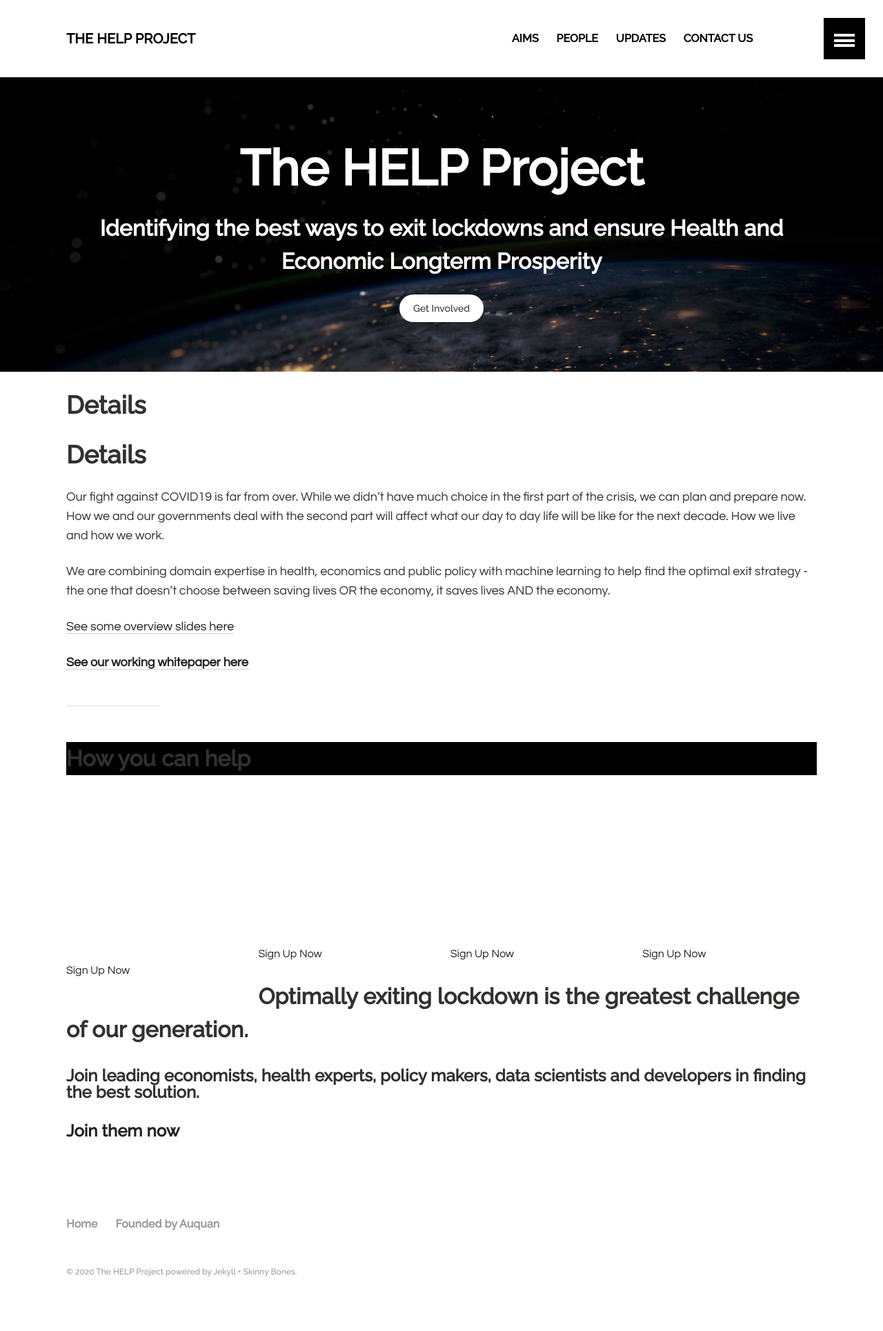
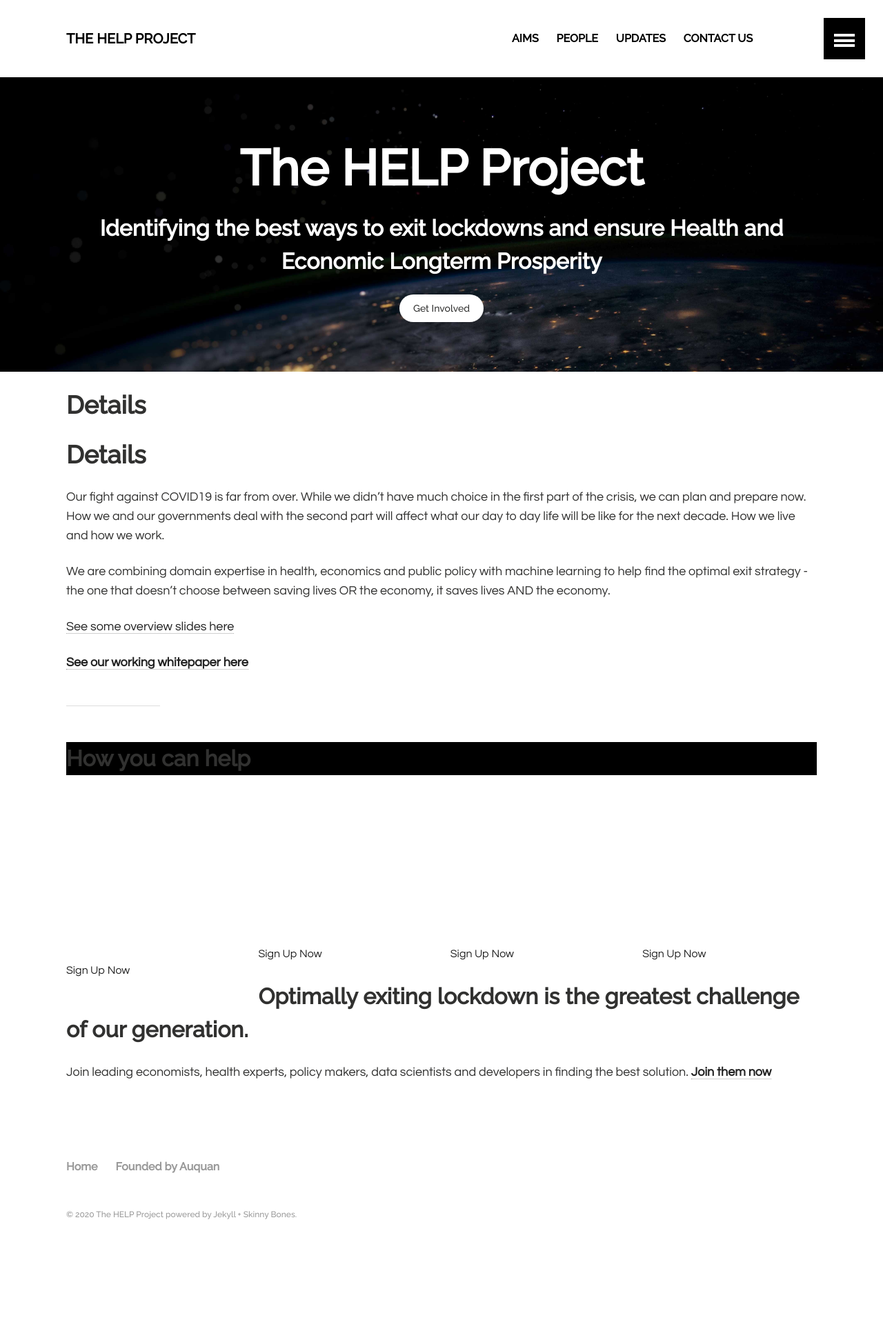
Before and after one commit to Auquan/help_project, a Jekyll site: the page built from index.md, in a window 1280 px wide. Shown: the whole page at 69% size. Built offline with Jekyll 4.4.1, drawn with Linux system fonts in a browser that asks for light colours; our own code applies the rules of GitHub Pages for plain Markdown files; after the commit the page ends 1846 px from its top, so only the background shows below that.

```diff
--- a/index.md
+++ b/index.md
@@ -48,8 +48,8 @@ We are combining domain expertise in health, economics and public policy with ma
 
 </div><!-- /.tiles -->
 </div>
+
 ---
-
 ## Optimally exiting lockdown is the greatest challenge of our generation.
-#### Join leading economists, health experts, policy makers, data scientists and developers in finding the best solution.
-#### [Join them now](https://docs.google.com/forms/d/1letM0emPYKQ9KP0l37X1GlHO75gSyDwikMB1iVh-V0A/edit)
+Join leading economists, health experts, policy makers, data scientists and developers in finding the best solution.
+[**Join them now**](https://docs.google.com/forms/d/1letM0emPYKQ9KP0l37X1GlHO75gSyDwikMB1iVh-V0A/edit)
```
